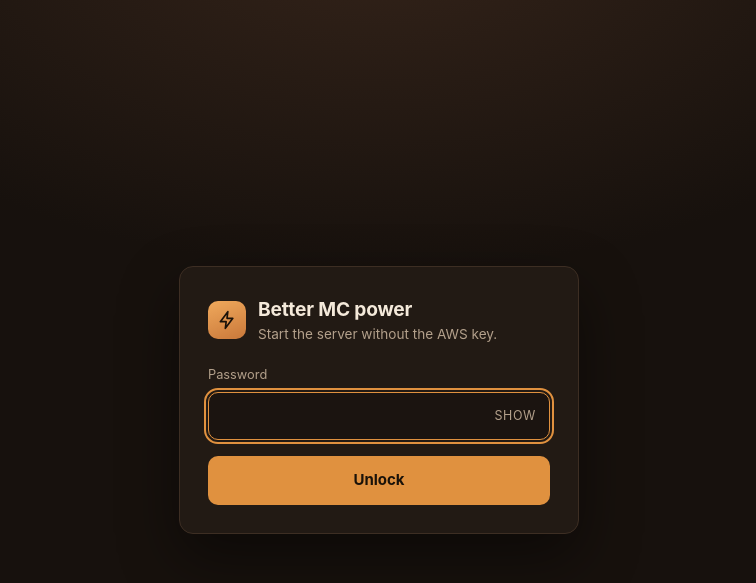
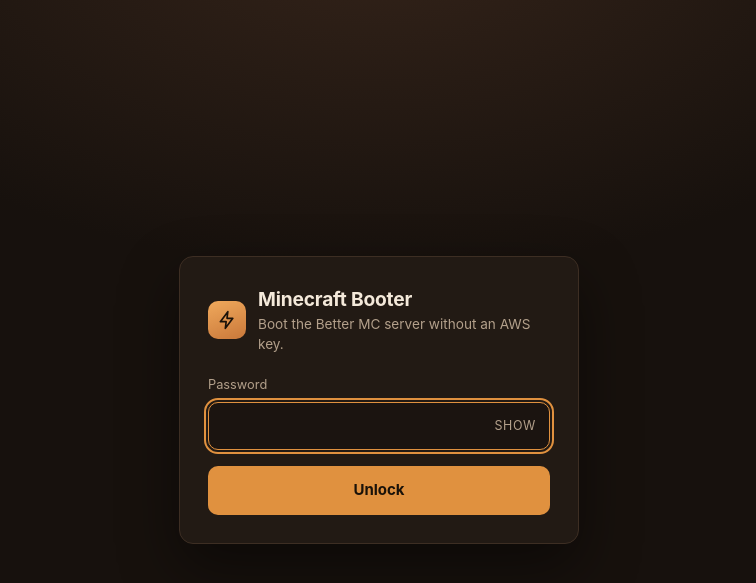
Before and after one commit to muKaustav/discord_minecraft_terminal, a Flask app: page / in a window 1280 px wide. Shown: the top 583 px of the page, without its empty margins (261-1017 px from the left). Run offline with Flask 3, Linux system fonts and the light colour scheme.

Commit message:
Rename the panel to Minecraft Booter and keep hidden elements hidden
Co-authored-by: Cursor <cursoragent@cursor.com>

```diff
--- a/power_panel/static/style.css
+++ b/power_panel/static/style.css
@@ -15,6 +15,10 @@
 }
 
 * { box-sizing: border-box; }
+
+/* Class selectors like `.job { display: grid }` outrank the UA rule for
+   [hidden], so hidden elements need this to actually stay hidden. */
+[hidden] { display: none !important; }
 
 html, body { height: 100%; }
 
--- a/power_panel/templates/index.html
+++ b/power_panel/templates/index.html
@@ -5,7 +5,7 @@
   <meta name="viewport" content="width=device-width, initial-scale=1">
   <meta name="color-scheme" content="dark">
   <meta name="theme-color" content="#17110d">
-  <title>Better MC power</title>
+  <title>Minecraft Booter</title>
   <link rel="icon" href="{{ url_for('static', filename='favicon.svg') }}" type="image/svg+xml">
   <link rel="stylesheet" href="{{ url_for('static', filename='style.css') }}?v={{ asset_version }}">
 </head>
@@ -19,8 +19,8 @@
           </svg>
         </span>
         <div>
-          <h1>Better MC power</h1>
-          <p class="muted">Mumbai · {{ data.instance_id }}</p>
+          <h1>Minecraft Booter</h1>
+          <p class="muted">Better MC BMC5 · Mumbai</p>
         </div>
       </div>
       <form method="post" action="{{ url_for('logout') }}">
--- a/power_panel/templates/login.html
+++ b/power_panel/templates/login.html
@@ -5,7 +5,7 @@
   <meta name="viewport" content="width=device-width, initial-scale=1">
   <meta name="color-scheme" content="dark">
   <meta name="theme-color" content="#17110d">
-  <title>Better MC power</title>
+  <title>Minecraft Booter</title>
   <link rel="icon" href="{{ url_for('static', filename='favicon.svg') }}" type="image/svg+xml">
   <link rel="stylesheet" href="{{ url_for('static', filename='style.css') }}?v={{ asset_version }}">
 </head>
@@ -18,8 +18,8 @@
         </svg>
       </span>
       <div>
-        <h1>Better MC power</h1>
-        <p class="muted">Start the server without the AWS key.</p>
+        <h1>Minecraft Booter</h1>
+        <p class="muted">Boot the Better MC server without an AWS key.</p>
       </div>
     </div>
 
```
Also changed, not shown: 3 other files.
